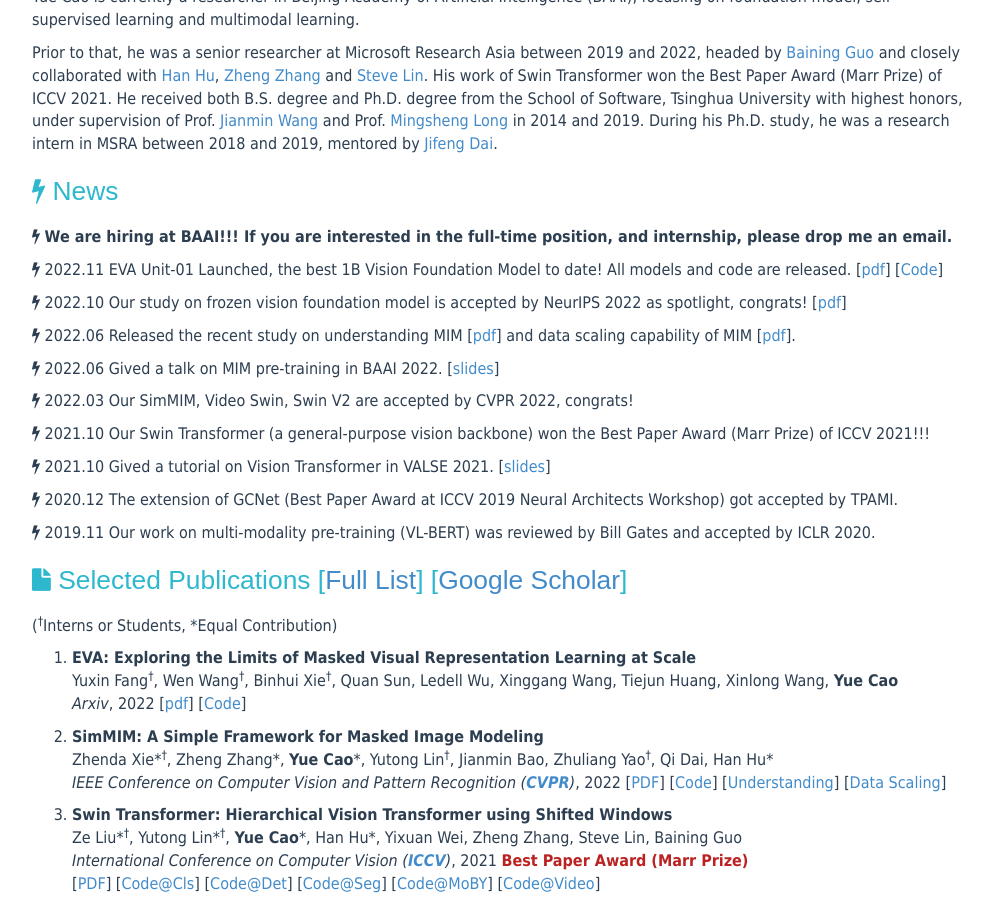
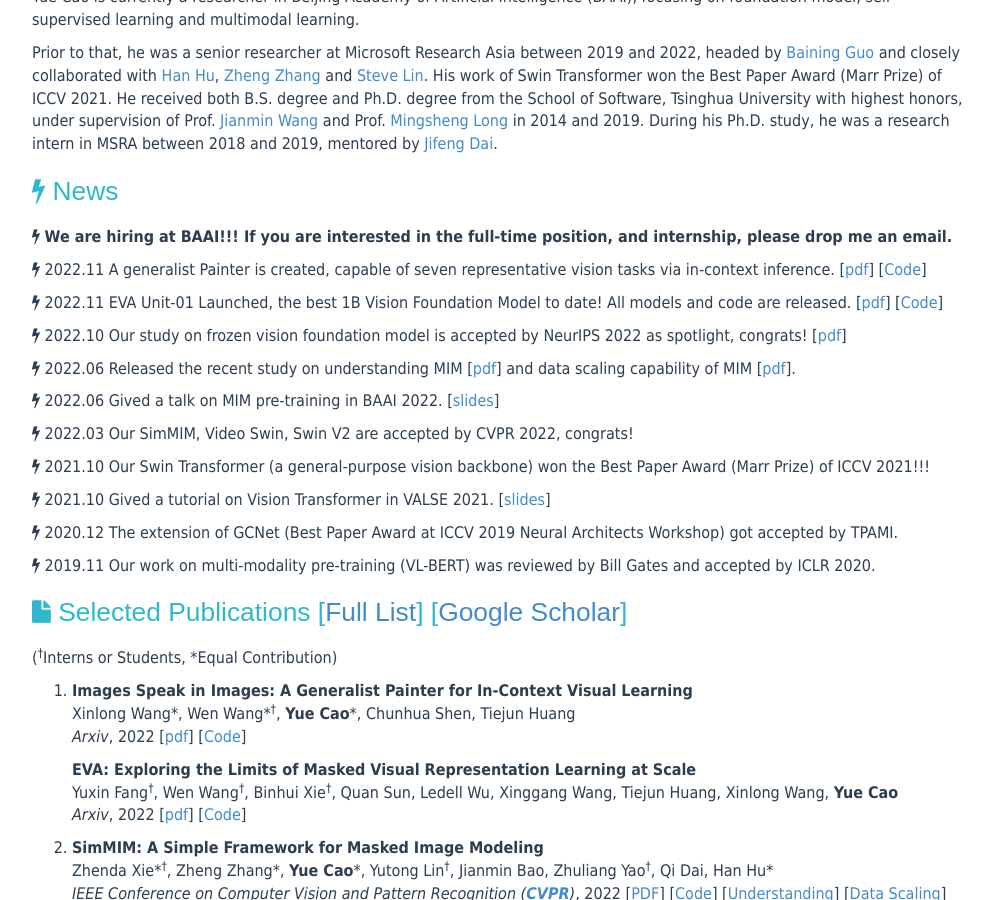
Before and after one commit to caoyue10/caoyue10.github.io, a Jekyll site: the page built from index.html, in a window 1280 px wide and 900 px high, scrolled down 326 px. Shown: the whole window, without its empty margins (138-1131 px from the left). Built offline with Jekyll 4.4.1, drawn with Linux system fonts in a browser that asks for light colours; the list of posts is cut into pages by our own code.

Commit message:
Update index.html

```diff
--- a/index.html
+++ b/index.html
@@ -23,6 +23,10 @@
     <p>
     <i class="fa fa-bolt"></i>
     <strong>We are hiring at BAAI!!! If you are interested in the full-time position, and internship, please drop me an email.</strong>
+    </p>
+    <p>
+    <i class="fa fa-bolt"></i>
+    2022.11 A generalist Painter is created, capable of seven representative vision tasks via in-context inference. [<a href="https://arxiv.org/abs/2211.07636">pdf</a>] [<a href="https://github.com/baaivision/Painter">Code</a>]
     </p>
     <p>
     <i class="fa fa-bolt"></i>
@@ -68,6 +72,10 @@
 	<p>(<sup><span>&#8224;</span></sup>Interns or Students, *Equal Contribution)</p>
     <ol>
       <li>
+	<p><strong>Images Speak in Images: A Generalist Painter for In-Context Visual Learning</strong><br>
+            Xinlong Wang*, Wen Wang*<sup><span>&#8224;</span></sup>, <strong>Yue Cao</strong>*, Chunhua Shen, Tiejun Huang<br>
+	    <em>Arxiv</em>, 2022 [<a href="https://arxiv.org/abs/2211.07636">pdf</a>] [<a href="https://github.com/baaivision/Painter">Code</a>]
+	</p>
 	<p><strong>EVA: Exploring the Limits of Masked Visual Representation Learning at Scale</strong><br>
             Yuxin Fang<sup><span>&#8224;</span></sup>, Wen Wang<sup><span>&#8224;</span></sup>, Binhui Xie<sup><span>&#8224;</span></sup>, Quan Sun, Ledell Wu, Xinggang Wang, Tiejun Huang, Xinlong Wang, <strong>Yue Cao</strong><br>
 	    <em>Arxiv</em>, 2022 [<a href="https://arxiv.org/abs/2211.07636">pdf</a>] [<a href="https://github.com/baaivision/EVA">Code</a>]
```
